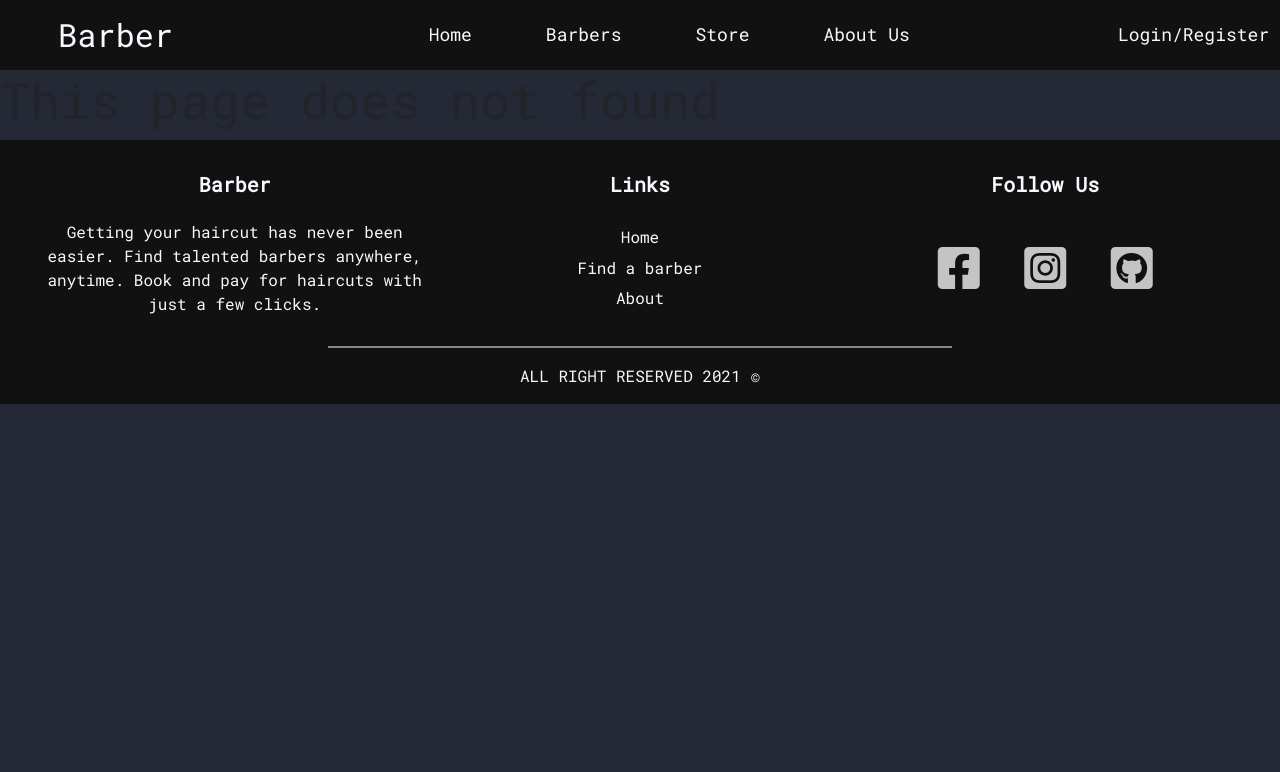
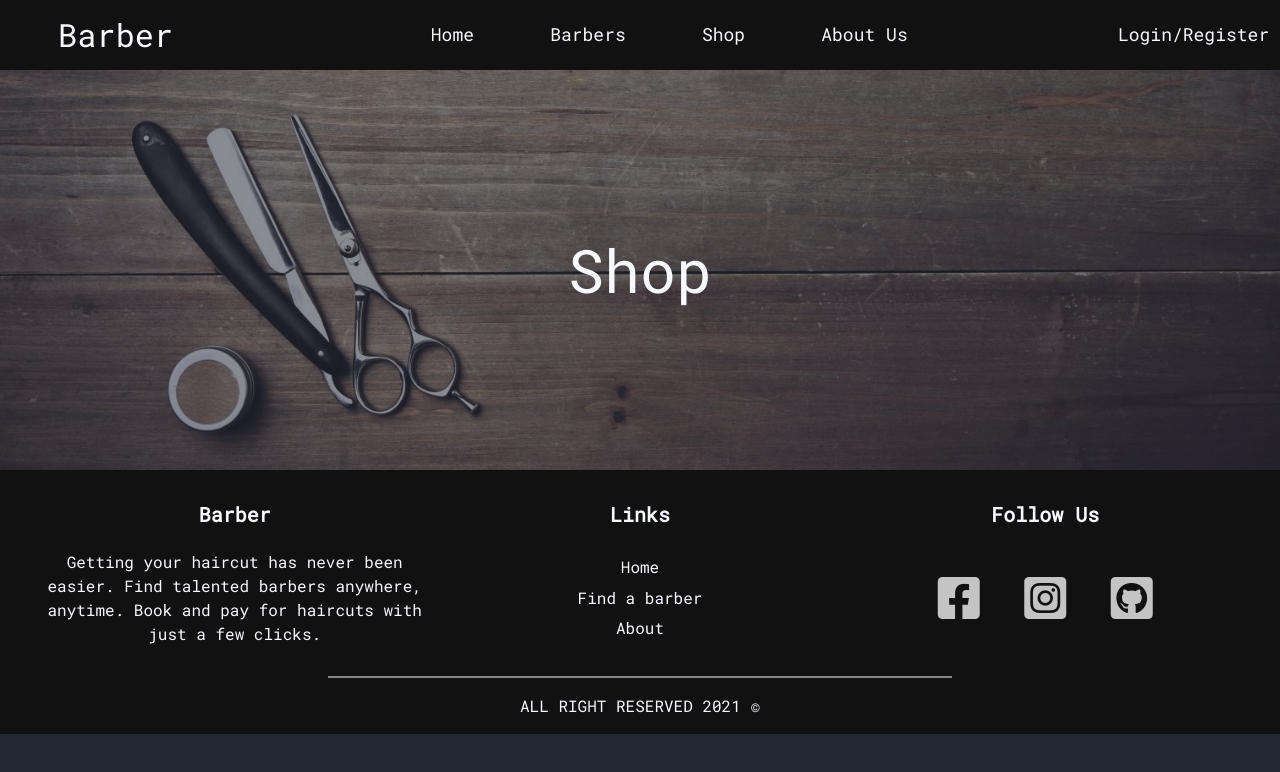
Before and after one commit to yaserananbeh/barber, a React (Create React App) app: page /shop in a window 1280 px wide. Shown: the top 772 px of the page. Built offline with nearby package versions, Linux system fonts and the light colour scheme.

Commit message:
shop hero image

```diff
--- a/src/App.js
+++ b/src/App.js
@@ -8,6 +8,8 @@ import OurNav from "./components/OurNav";
 import Footer from "./components/Footer";
 import LoginPage from "./pages/LoginPage";
 import RegisterPage from "./pages/RegisterPage";
+import FindBarberPage from "./pages/FindBarberPage";
+import ShopPage from "./pages/ShopPage";
 
 function App() {
   return (
@@ -20,6 +22,8 @@ function App() {
           <Route path="/login" element={<LoginPage />} />
           <Route path="/register" element={<RegisterPage />} />
           {/* </Route> */}
+          <Route path="/findBarber" element={<FindBarberPage />} />
+          <Route path="/shop" element={<ShopPage/>} />
           <Route path="*" element={<EmptyPage />} />
         </Routes>
         <Footer />
--- a/src/components/Footer.js
+++ b/src/components/Footer.js
@@ -53,7 +53,7 @@ function Footer() {
               <i className="fab fa-instagram-square fa-3x"></i>
             </a>
             <a
-              href="https://github.com/Project5ReactHooks/Parrot"
+              href="https://github.com/yaserananbeh/barber"
               target="_blank"
               rel="noreferrer"
             >
--- a/src/components/OurNav.js
+++ b/src/components/OurNav.js
@@ -24,13 +24,13 @@ function OurNav() {
             </Link>
           </li>
           <li>
-            <Link to="/" onClick={() => setToggleNavMenu(false)}>
+            <Link to="/findBarber" onClick={() => setToggleNavMenu(false)}>
               Barbers
             </Link>
           </li>
           <li>
-            <Link to="/" onClick={() => setToggleNavMenu(false)}>
-              Store
+            <Link to="/shop" onClick={() => setToggleNavMenu(false)}>
+              Shop
             </Link>
           </li>
           <li>
--- /dev/null
+++ b/src/components/ShopHeroImage.js
@@ -0,0 +1,14 @@
+import React from "react";
+import "../style/ShopHeroImage.scss";
+function ShopHeroImage() {
+  return (
+    <div
+      className="shopHeroImageContainer"
+      style={{ backgroundImage: "url('./assets/images/shopHeroImage.jpg')" }}
+    >
+      <h2>Shop</h2>
+    </div>
+  );
+}
+
+export default ShopHeroImage;
--- /dev/null
+++ b/src/pages/FindBarberPage.js
@@ -0,0 +1,11 @@
+import React from 'react'
+
+function FindBarberPage() {
+    return (
+        <div>
+
+        </div>
+    )
+}
+
+export default FindBarberPage
--- /dev/null
+++ b/src/pages/ShopPage.js
@@ -0,0 +1,12 @@
+import React from 'react'
+import ShopHeroImage from '../components/ShopHeroImage'
+
+function ShopPage() {
+    return (
+        <div>
+            <ShopHeroImage/>
+        </div>
+    )
+}
+
+export default ShopPage
--- /dev/null
+++ b/src/style/ShopHeroImage.scss
@@ -0,0 +1,22 @@
+.shopHeroImageContainer {
+  min-height: 50vh;
+  background-position: center;
+  background-repeat: no-repeat;
+  background-size: cover;
+  display: flex;
+  justify-content: center;
+  align-items: center;
+  h2 {
+    background-color: #24293588;
+    color: var(--white);
+    width: 100%;
+    text-align: center;
+    min-height: 50vh;
+    font-size: 3rem;
+    padding: 0;
+    margin: 0;
+    display: flex;
+    align-items: center;
+    justify-content: center;
+  }
+}
```
Also changed, not shown: public/assets/images/shopHeroImage.jpg (added).
